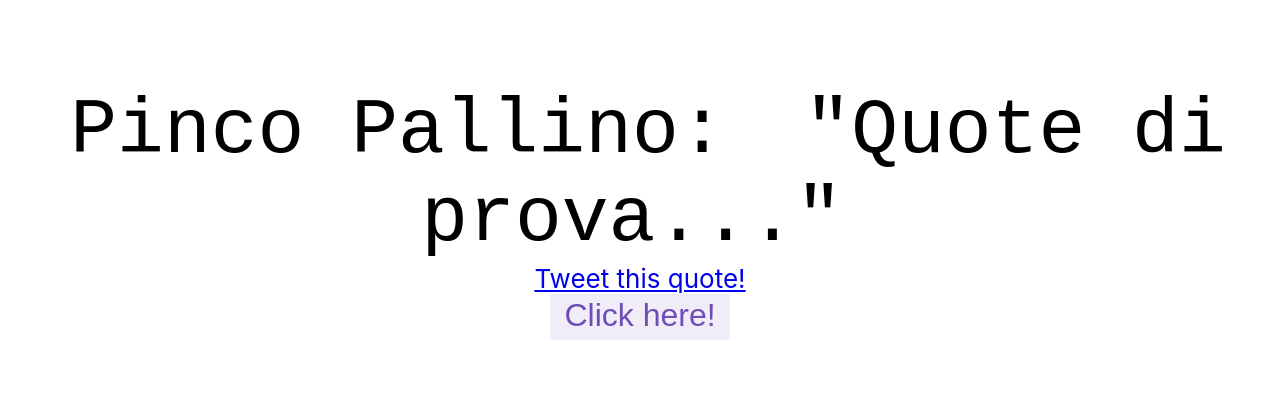
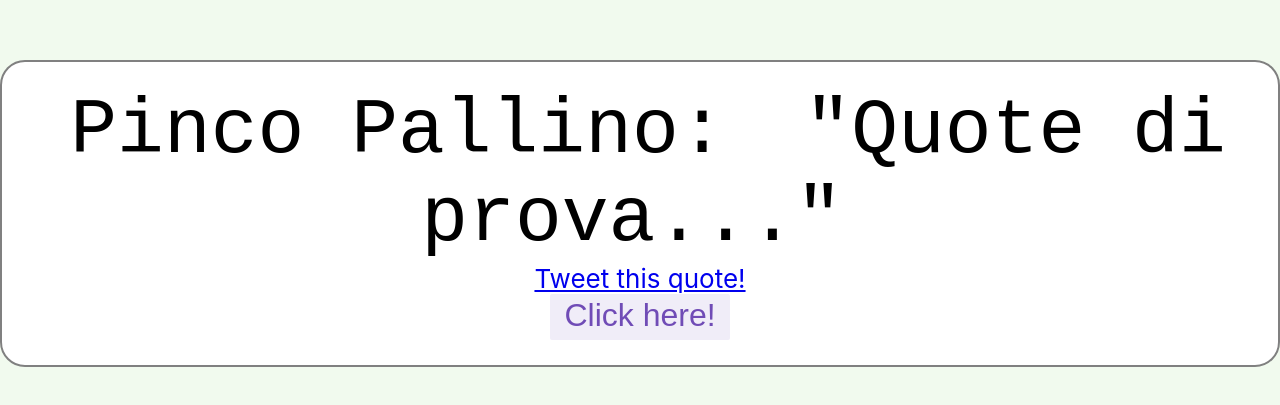
Before and after one commit to dnlk86/random-quote-machine, a React (Create React App) app: page / in a window 1280 px wide. Shown: the part 187-592 px from the top of the page. Built offline with nearby package versions, Linux system fonts and the light colour scheme.

Commit message:
added style changes based on state

```diff
--- a/src/App.js
+++ b/src/App.js
@@ -1,10 +1,19 @@
 import React from "react";
+import { useSelector } from "react-redux";
+import { selectQuote } from "./features/quoter/quoterSlice";
 import { Quoter } from "./features/quoter/Quoter";
 import "./App.css";
 
 function App() {
+    const quote = useSelector(selectQuote);
+
+    const backgroundStyle = {
+        backgroundColor: quote.background,
+        transition: "background-color 1s",
+    };
+
     return (
-        <div className="App">
+        <div className="App" style={backgroundStyle}>
             <header className="App-header">
                 <Quoter />
             </header>
--- a/src/features/quoter/Quoter.js
+++ b/src/features/quoter/Quoter.js
@@ -4,11 +4,18 @@ import { generate, selectQuote } from "./quoterSlice";
 import styles from "./Quoter.module.css";
 
 export function Quoter() {
+    const cardStyle = {
+        backgroundColor: "#fff",
+        border: "2px solid gray",
+        borderRadius: "25px",
+        padding: "25px",
+    };
+
     const quote = useSelector(selectQuote);
     const dispatch = useDispatch();
 
     return (
-        <div>
+        <div style={cardStyle}>
             <div id="quote-box" className={styles.row}>
                 <div>
                     <span id="author" className={styles.value}>
--- a/src/features/quoter/quoterSlice.js
+++ b/src/features/quoter/quoterSlice.js
@@ -2,11 +2,25 @@ import { createSlice } from "@reduxjs/toolkit";
 
 const initialState = {
     quotes: [
-        { author: "1", text: "1 text" },
-        { author: "2", text: "2 text" },
-        { author: "3", text: "3 text" },
+        { author: "1", text: "1 text", background: "#e63946" },
+        { author: "2", text: "2 text", background: "#457b9d" },
+        { author: "3", text: "3 text", background: "#1d3557" },
     ],
-    currentQuote: { author: "Pinco Pallino", text: "Quote di prova..." },
+    currentQuote: {
+        author: "Pinco Pallino",
+        text: "Quote di prova...",
+        background: "#f1faee",
+    },
+};
+
+// handler function for generating always new quotes with a different author than the previous one
+const genNewRandomQuote = (s) => {
+    let idx = Math.floor(Math.random() * s.quotes.length);
+    if (s.currentQuote.author === s.quotes[idx].author) {
+        return genNewRandomQuote(s);
+    } else {
+        s.currentQuote = s.quotes[idx];
+    }
 };
 
 export const quoterSlice = createSlice({
@@ -14,8 +28,7 @@ export const quoterSlice = createSlice({
     initialState,
     reducers: {
         generate: (state) => {
-            let idx = Math.floor(Math.random() * state.quotes.length);
-            state.currentQuote = state.quotes[idx];
+            genNewRandomQuote(state);
         },
     },
 });
```
